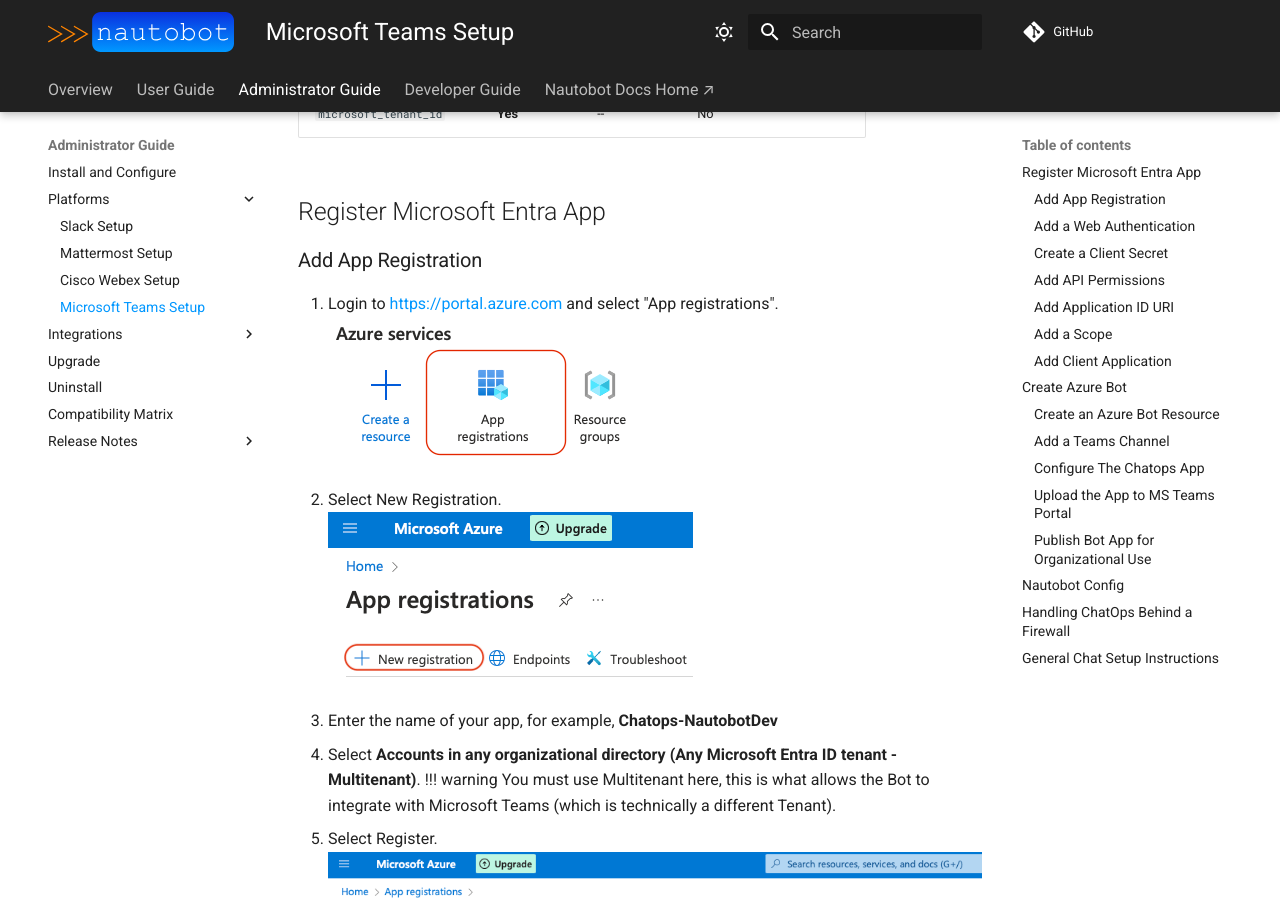
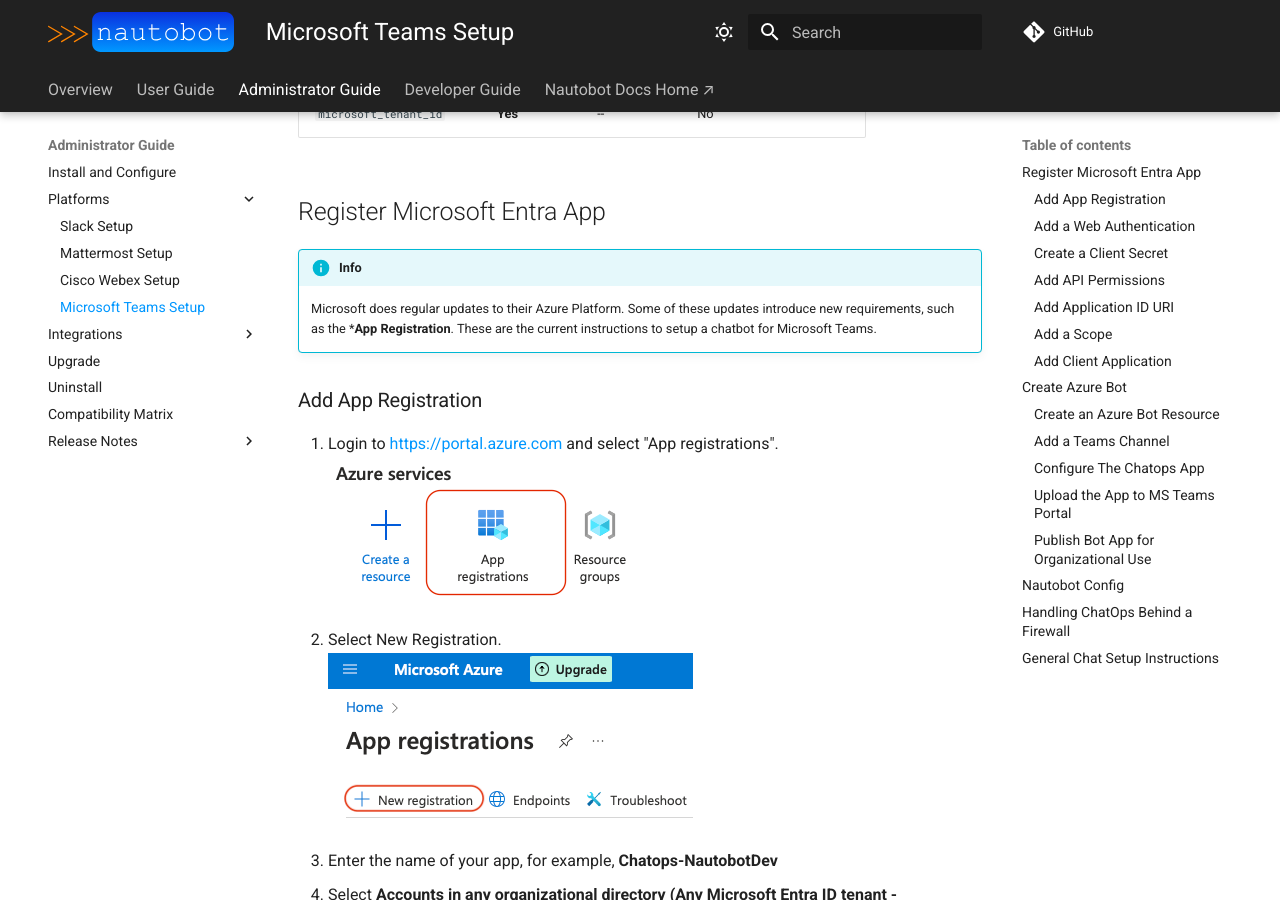
Before and after one commit to nautobot/nautobot-app-chatops, an MkDocs documentation site: the page built from docs/admin/platforms/microsoft_teams.md, in a window 1280 px wide and 900 px high, scrolled down 334 px. Built offline with MkDocs 1.6.1 and Material for MkDocs 9.7.7, drawn with Linux system fonts in a browser that asks for light colours; comment, search, counter and statistics services are not loaded.

Commit message:
Add note on Microsoft Azure changes.

```diff
--- a/docs/admin/platforms/microsoft_teams.md
+++ b/docs/admin/platforms/microsoft_teams.md
@@ -8,6 +8,9 @@
 | `microsoft_tenant_id`        | **Yes**    | --      | No                        |
 
 ## Register Microsoft Entra App
+
+!!! info
+    Microsoft does regular updates to their Azure Platform. Some of these updates introduce new requirements, such as the ***App Registration**. These are the current instructions to setup a chatbot for Microsoft Teams.
 
 ### Add App Registration
 
```
